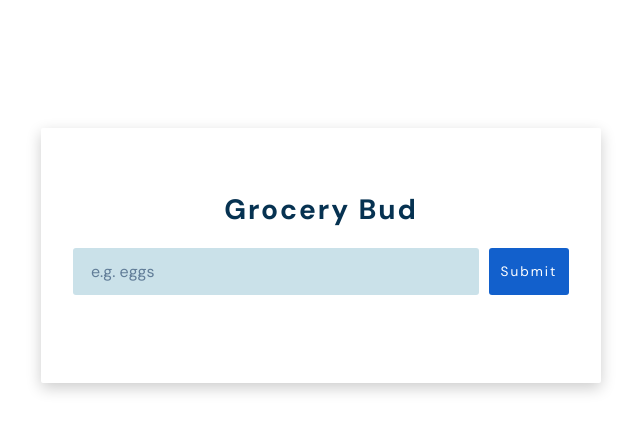
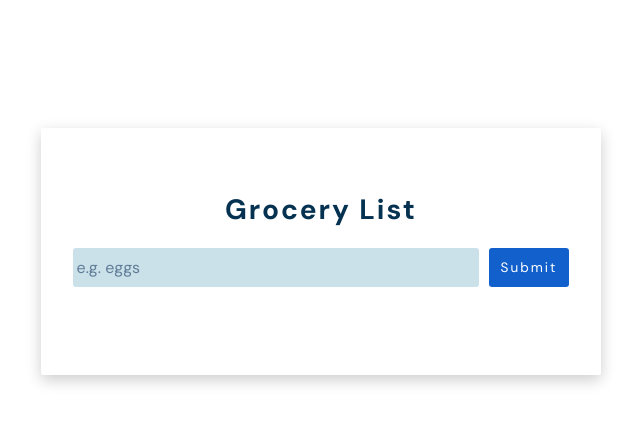
Before and after one commit to zabihhaqqani/To-do-list-app, a plain HTML site: page index.html in a window 1280 px wide. Shown: the whole page, without its empty margins (319-959 px from the left). Drawn offline with nearby package versions, Linux system fonts and the light colour scheme.

Commit message:
initial commit

```diff
--- a/index.html
+++ b/index.html
@@ -6,7 +6,6 @@
   <meta name="viewport" content="width=device-width, initial-scale=1.0" />
   <title>Grocery Bud</title>
   <!-- font-awesome -->
-  <link rel="stylesheet" href="https://cdnjs.cloudflare.com/ajax/libs/font-awesome/5.14.0/css/all.min.css" />
   <link rel="stylesheet"
     href="https://fonts.googleapis.com/css2?family=Material+Symbols+Outlined:opsz,wght,FILL,GRAD@48,400,0,0" />
   <!-- styles -->
@@ -18,7 +17,7 @@
     <!-- form -->
     <form class="grocery-form">
       <p class="alert"></p>
-      <h3>grocery bud</h3>
+      <h3>Grocery List</h3>
       <div class="form-control">
         <input type="text" id="grocery" placeholder="e.g. eggs" />
         <button type="submit" class="submit-btn">submit</button>
--- a/styles.css
+++ b/styles.css
@@ -250,8 +250,7 @@ Grocery List
 }
 
 #grocery {
-    padding: 0.25rem;
-    padding-left: 1rem;
+    padding-left: 0.1rem;
     border-radius: 3px;
     border-color: transparent;
     font-size: 1rem;
```
